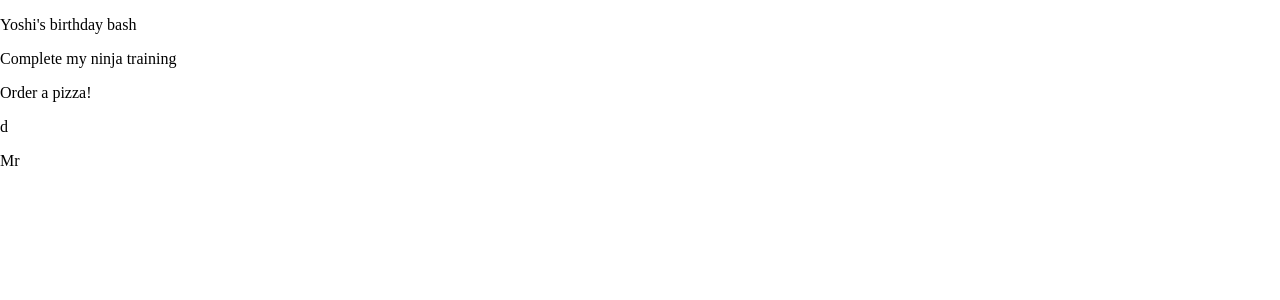
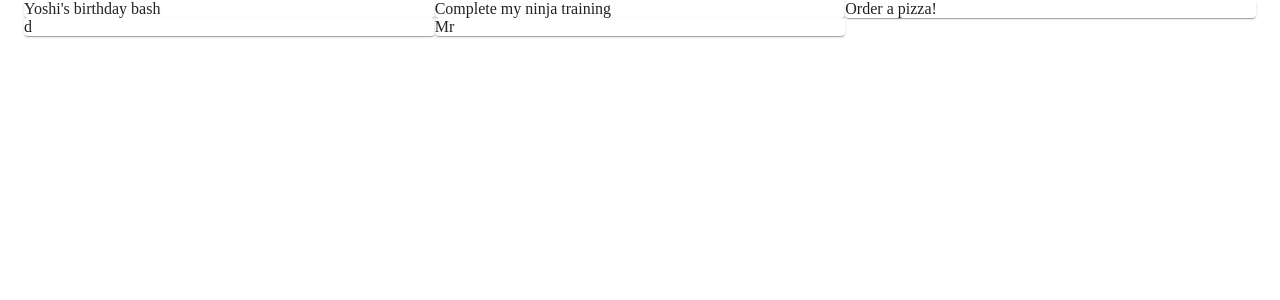
Before and after one commit to YBL123/material-ui-practice-3, a React (Create React App) app: page / in a window 1280 px wide. Shown: the top 300 px of the page. Built offline with nearby package versions, Linux system fonts and the light colour scheme; data requests are answered from the project's data file.

Commit message:
Grid System

```diff
--- a/src/pages/Notes.js
+++ b/src/pages/Notes.js
@@ -1,19 +1,45 @@
 import React, { useEffect, useState } from 'react';
+
+import Grid from '@material-ui/core/Grid';
+import Paper from '@material-ui/core/Paper';
+import Container from '@material-ui/core/Container';
 
 export default function Notes() {
   const [notes, setNotes] = useState([]);
 
   useEffect(() => {
     fetch('http://localhost:8000/notes')
-      .then(res => res.json())
-      .then(data => setNotes(data))
-  }, [])
+      .then((res) => res.json())
+      .then((data) => setNotes(data));
+  }, []);
 
   return (
-    <div>
-      {notes.map(note => (
-        <p key={note.id}>{note.title}</p>
-      ))}
-    </div>
+    <Container>
+      <Grid container>
+        {notes.map((note) => (
+          <Grid item key={note.id} xs={12} sm={6} lg={4}>
+            <Paper>{note.title}</Paper>
+          </Grid>
+        ))}
+      </Grid>
+    </Container>
   );
 }
+
+//GRID!!!
+{
+  /* <Grid container>
+        <Grid item xs={12} sm={6} md={3}>
+          <Paper>1</Paper>
+        </Grid>
+        <Grid item xs={12} sm={6} md={3}>
+          <Paper>2</Paper>
+        </Grid>
+        <Grid item xs={12} sm={6} md={3}>
+          <Paper>3</Paper>
+        </Grid>
+        <Grid item xs={12} sm={6} md={3}>
+          <Paper>4</Paper>
+        </Grid>
+      </Grid> */
+}
```
